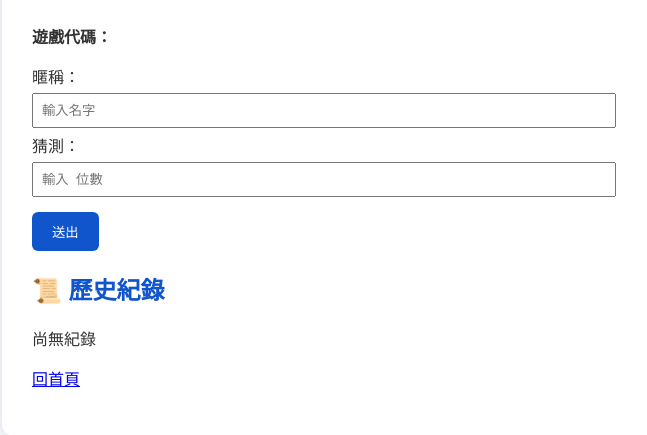
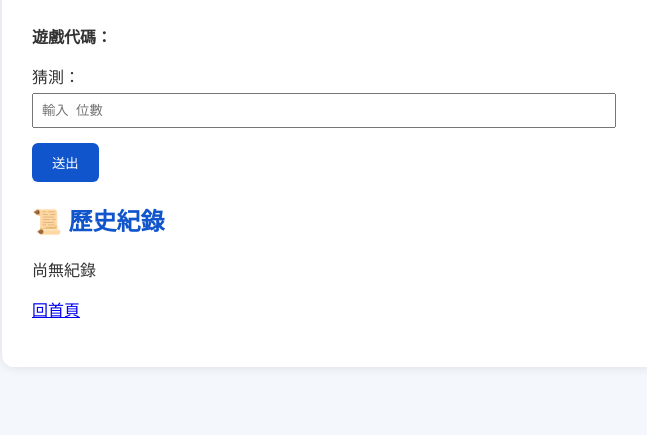
Before and after one commit to SandyO3O/1a2b-game, a Flask app: template templates/game.html in a window 1280 px wide. Shown: the part 123-558 px from the top of the page, without its empty margins (308-955 px from the left). Run offline with Flask 3, Linux system fonts and the light colour scheme; the template is opened without the code that fills it, so the values that code supplies are empty.

Commit message:
feat: update

```diff
--- a/app.py
+++ b/app.py
@@ -1,4 +1,4 @@
-from flask import Flask, render_template, request, redirect, url_for, flash  # 加入 flash
+from flask import Flask, render_template, request, redirect, url_for, flash, session
 import random
 import qrcode
 import os
@@ -25,7 +25,10 @@
 
 @app.route('/new_game', methods=['POST'])
 def new_game():
-    length = int(request.form.get('length', 6))
+    length = int(request.form.get('difficulty', 6))
+    nickname = request.form.get('nickname', '匿名').strip() or '匿名'
+    session['nickname'] = nickname  # 暱稱存入 session
+
     game_id = generate_game_id()
     answer = generate_answer(length)
 
@@ -55,11 +58,10 @@
     guesses = game["guesses"]
     message = ''
     guess = ''
-    name = ''
 
     if request.method == 'POST':
         guess = request.form['guess']
-        name = request.form.get('name', '匿名').strip() or '匿名'
+        name = session.get('nickname', '匿名')  # 取出暱稱
 
         if len(guess) != length or not guess.isdigit():
             message = f"請輸入 {length} 位數字"
@@ -85,6 +87,8 @@
 @app.route("/join_game_by_code", methods=["POST"])
 def join_game_by_code():
     game_code = request.form.get("game_code", "").strip()
+    nickname = request.form.get("nickname", '匿名').strip() or '匿名'
+    session['nickname'] = nickname  # 儲存暱稱
 
     if game_code in games:
         return redirect(url_for("game", game_id=game_code))
--- a/templates/game.html
+++ b/templates/game.html
@@ -11,8 +11,6 @@
         <p><strong>遊戲代碼：</strong> {{ game_id }}</p>
 
         <form method="post">
-            <label>暱稱：</label>
-            <input type="text" name="name" placeholder="輸入名字">
             <label>猜測：</label>
             <input type="text" name="guess" maxlength="{{ length }}" placeholder="輸入 {{ length }} 位數">
             <button type="submit" class="btn">送出</button>
```
